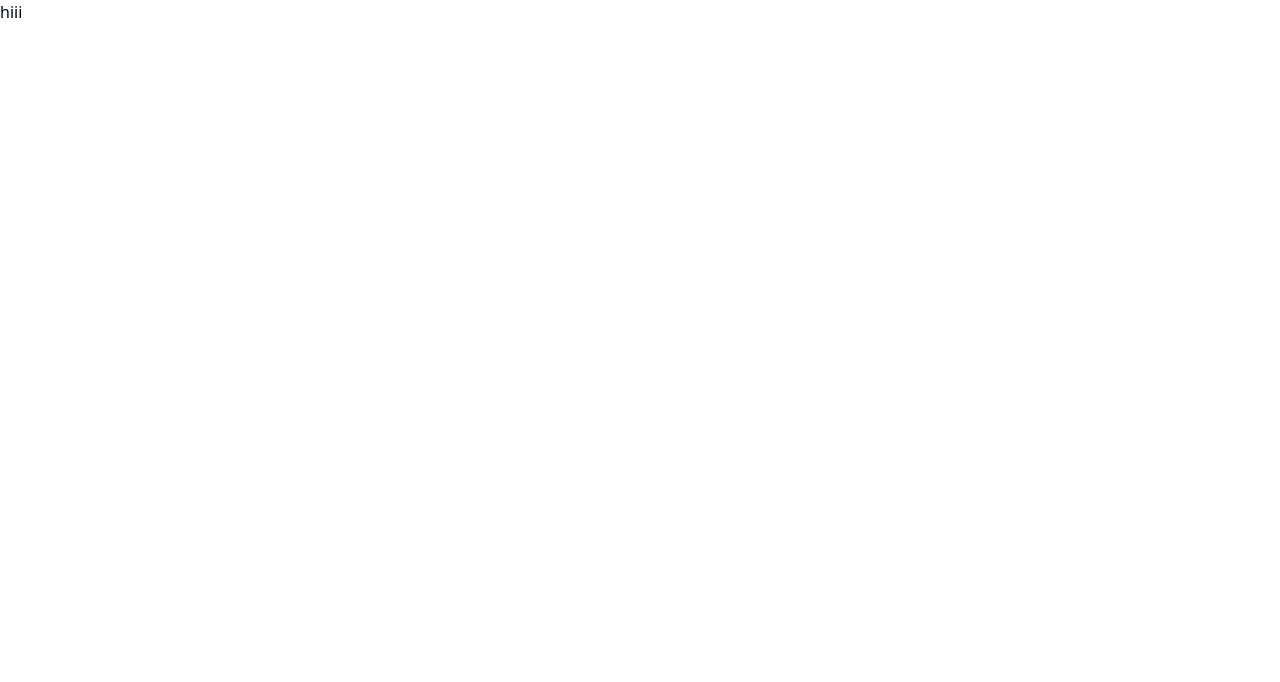
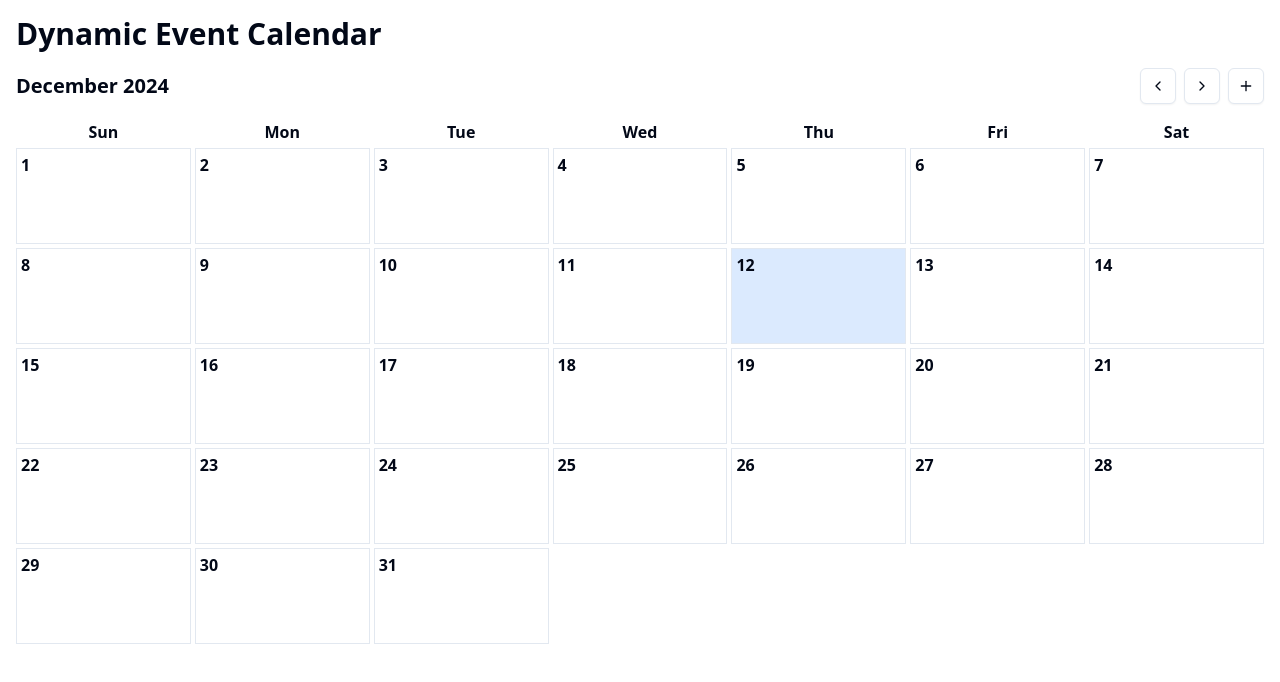
Before and after one commit to vivekPatil45/Dynamic-Event-Calendar, a React (Vite) app: page / in a window 1280 px wide. Shown: the top 682 px of the page. Built offline with nearby package versions, Linux system fonts and the light colour scheme.

Commit message:
the calender ui is complete

```diff
--- a/src/App.tsx
+++ b/src/App.tsx
@@ -1,9 +1,72 @@
-import React from 'react'
+import { useState } from "react"
+import Calendar from "./components/Calendar"
+import EventModal from "./components/EventModal"
+import EventList from "./components/EventList"
+import { Event } from "./type"
 
-const App = () => {
+
+function App() {
+  const [selectedDate, setSelectedDate] = useState<Date | null>(null)
+  const [showEventModal, setShowEventModal] = useState(false)
+  const [showEventList, setShowEventList] = useState(false)
+  const [events, setEvents] = useState<Event[]>([])
+  const [editingEvent, setEditingEvent] = useState<Event | null>(null)
+
+  const handleDateClick = (date: Date) => {
+    setSelectedDate(date)
+    setShowEventList(true)
+  }
+
+  const handleAddEvent = () => {
+    setEditingEvent(null)
+    setShowEventModal(true)
+  }
+
+  const handleEditEvent = (event: Event) => {
+    setEditingEvent(event)
+    setShowEventModal(true)
+  }
+
+  const handleDeleteEvent = (eventId: string) => {
+    setEvents(events.filter(event => event.id !== eventId))
+  }
+
+  const handleSaveEvent = (event: Event) => {
+    if (editingEvent) {
+      setEvents(events.map(e => e.id === event.id ? event : e))
+    } else {
+      setEvents([...events, event])
+    }
+    setShowEventModal(false)
+  }
+
   return (
-    <div>
-       hiii
+    <div className="container mx-auto p-4">
+      <h1 className="text-3xl font-bold mb-4">Dynamic Event Calendar</h1>
+      <Calendar
+        events={events}
+        onDateClick={handleDateClick}
+        onAddEvent={handleAddEvent}
+      />
+      {showEventModal && (
+        <EventModal
+          selectedDate={selectedDate}
+          onClose={() => setShowEventModal(false)}
+          onSave={handleSaveEvent}
+          editingEvent={editingEvent}
+        />
+      )}
+      {showEventList && (
+        <EventList
+          selectedDate={selectedDate}
+          events={events.filter(event =>
+            event.date.toDateString() === selectedDate?.toDateString()
+          )}
+          onClose={() => setShowEventList(false)}
+          onEdit={handleEditEvent}
+          onDelete={handleDeleteEvent}
+        />
+      )}
     </div>
   )
 }
--- /dev/null
+++ b/src/components/Calendar.tsx
@@ -0,0 +1,79 @@
+import { useState } from 'react'
+import { Button } from '@/components/ui/button'
+import { ChevronLeft, ChevronRight, Plus } from 'lucide-react'
+import { Event } from '@/type'
+
+interface CalendarProps {
+    events: Event[]
+    onDateClick: (date: Date) => void
+    onAddEvent: () => void
+}
+
+export default function Calendar({ events, onDateClick, onAddEvent }: CalendarProps) {
+  const [currentDate, setCurrentDate] = useState(new Date())
+
+  const daysInMonth = new Date(currentDate.getFullYear(), currentDate.getMonth() + 1, 0).getDate()
+  const firstDayOfMonth = new Date(currentDate.getFullYear(), currentDate.getMonth(), 1).getDay()
+
+  const prevMonth = () => {
+    setCurrentDate(new Date(currentDate.getFullYear(), currentDate.getMonth() - 1, 1))
+  }
+
+  const nextMonth = () => {
+    setCurrentDate(new Date(currentDate.getFullYear(), currentDate.getMonth() + 1, 1))
+  }
+
+  const renderCalendarDays = () => {
+    const days = []
+    for (let i = 0; i < firstDayOfMonth; i++) {
+      days.push(<div key={`empty-${i}`} className="h-24"></div>)
+    }
+    for (let day = 1; day <= daysInMonth; day++) {
+      const date = new Date(currentDate.getFullYear(), currentDate.getMonth(), day)
+      const isToday = date.toDateString() === new Date().toDateString()
+      const dayEvents = events.filter(event => event.date.toDateString() === date.toDateString())
+      days.push(
+        <div
+          key={day}
+          className={`h-24 border p-1 cursor-pointer ${
+            isToday ? 'bg-blue-100' : ''
+          }`}
+          onClick={() => onDateClick(date)}
+        >
+          <div className="font-bold">{day}</div>
+          {dayEvents.map((event, index) => (
+            <div key={index} className="text-xs truncate">{event.name}</div>
+          ))}
+        </div>
+      )
+    }
+    return days
+  }
+
+  return (
+    <div className="mb-4">
+      <div className="flex justify-between items-center mb-4">
+        <h2 className="text-xl font-bold">
+          {currentDate.toLocaleString('default', { month: 'long', year: 'numeric' })}
+        </h2>
+        <div className="flex gap-2">
+          <Button onClick={prevMonth} variant="outline" size="icon">
+            <ChevronLeft className="h-4 w-4" />
+          </Button>
+          <Button onClick={nextMonth} variant="outline" size="icon">
+            <ChevronRight className="h-4 w-4" />
+          </Button>
+          <Button onClick={onAddEvent} variant="outline" size="icon">
+            <Plus className="h-4 w-4" />
+          </Button>
+        </div>
+      </div>
+      <div className="grid grid-cols-7 gap-1">
+        {['Sun', 'Mon', 'Tue', 'Wed', 'Thu', 'Fri', 'Sat'].map(day => (
+          <div key={day} className="font-bold text-center">{day}</div>
+        ))}
+        {renderCalendarDays()}
+      </div>
+    </div>
+  )
+}
--- /dev/null
+++ b/src/components/EventList.tsx
@@ -0,0 +1,42 @@
+import { Dialog, DialogContent, DialogHeader, DialogTitle } from '@/components/ui/dialog'
+import { Button } from '@/components/ui/button'
+import { Event } from '@/type'
+
+interface EventListProps {
+    selectedDate: Date | null
+    events: Event[]
+    onClose: () => void
+    onEdit: (event: Event) => void
+    onDelete: (eventId: string) => void
+}
+
+export default function EventList({ selectedDate, events, onClose, onEdit, onDelete }: EventListProps) {
+  return (
+    <Dialog open={true} onOpenChange={onClose}>
+      <DialogContent>
+        <DialogHeader>
+          <DialogTitle>
+            Events for {selectedDate?.toLocaleDateString()}
+          </DialogTitle>
+        </DialogHeader>
+        <div className="space-y-4">
+          {events.length === 0 ? (
+            <p>No events for this day.</p>
+          ) : (
+            events.map(event => (
+              <div key={event.id} className="border p-2 rounded">
+                <h3 className="font-bold">{event.name}</h3>
+                <p>{event.startTime} - {event.endTime}</p>
+                {event.description && <p>{event.description}</p>}
+                <div className="flex gap-2 mt-2">
+                  <Button onClick={() => onEdit(event)} variant="outline" size="sm">Edit</Button>
+                  <Button onClick={() => onDelete(event.id)} variant="destructive" size="sm">Delete</Button>
+                </div>
+              </div>
+            ))
+          )}
+        </div>
+      </DialogContent>
+    </Dialog>
+  )
+}
--- /dev/null
+++ b/src/components/EventModal.tsx
@@ -0,0 +1,77 @@
+import { useState, useEffect } from 'react'
+import { Dialog, DialogContent, DialogHeader, DialogTitle } from '@/components/ui/dialog'
+import { Button } from '@/components/ui/button'
+import { Input } from '@/components/ui/input'
+import { Textarea } from '@/components/ui/textarea'
+import { Event } from '@/type'
+
+interface EventModalProps {
+    selectedDate: Date | null
+    onClose: () => void
+    onSave: (event: Event) => void
+    editingEvent: Event | null
+}
+
+export default function EventModal({ selectedDate, onClose, onSave, editingEvent }: EventModalProps) {
+    const [name, setName] = useState('')
+    const [startTime, setStartTime] = useState('')
+    const [endTime, setEndTime] = useState('')
+    const [description, setDescription] = useState('')
+
+    useEffect(() => {
+        if (editingEvent) {
+        setName(editingEvent.name)
+        setStartTime(editingEvent.startTime)
+        setEndTime(editingEvent.endTime)
+        setDescription(editingEvent.description || '')
+        }
+    }, [editingEvent])
+
+    const handleSave = () => {
+        if (!selectedDate) return
+        const event: Event = {
+        id: editingEvent ? editingEvent.id : Date.now().toString(),
+        date: selectedDate,
+        name,
+        startTime,
+        endTime,
+        description
+        }
+        onSave(event)
+    }
+
+    return (
+        <Dialog open={true} onOpenChange={onClose}>
+        <DialogContent>
+            <DialogHeader>
+            <DialogTitle>{editingEvent ? 'Edit Event' : 'Add Event'}</DialogTitle>
+            </DialogHeader>
+            <div className="space-y-4">
+            <Input
+                placeholder="Event Name"
+                value={name}
+                onChange={(e) => setName(e.target.value)}
+            />
+            <div className="flex gap-4">
+                <Input
+                type="time"
+                value={startTime}
+                onChange={(e) => setStartTime(e.target.value)}
+                />
+                <Input
+                type="time"
+                value={endTime}
+                onChange={(e) => setEndTime(e.target.value)}
+                />
+            </div>
+            <Textarea
+                placeholder="Description (optional)"
+                value={description}
+                onChange={(e) => setDescription(e.target.value)}
+            />
+            <Button onClick={handleSave}>Save</Button>
+            </div>
+        </DialogContent>
+        </Dialog>
+    )
+}
--- /dev/null
+++ b/src/type.tsx
@@ -0,0 +1,8 @@
+export interface Event {
+    id: string
+    date: Date
+    name: string
+    startTime: string
+    endTime: string
+    description?: string
+}
```
